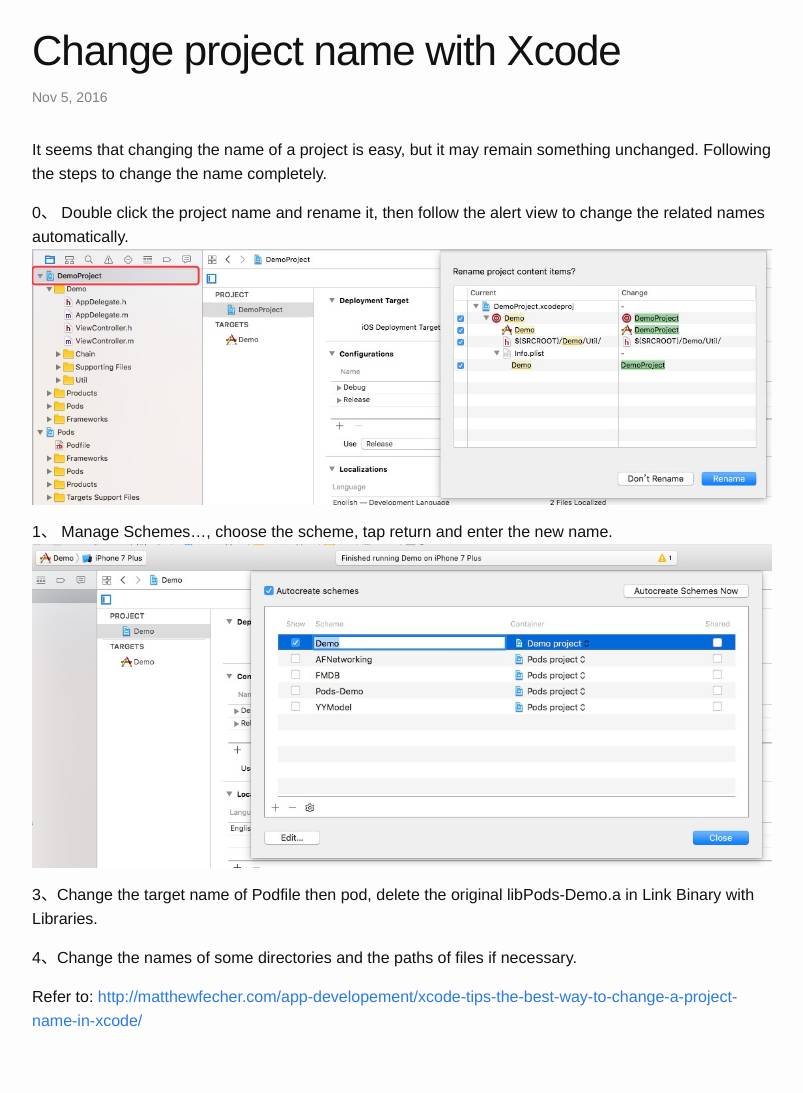
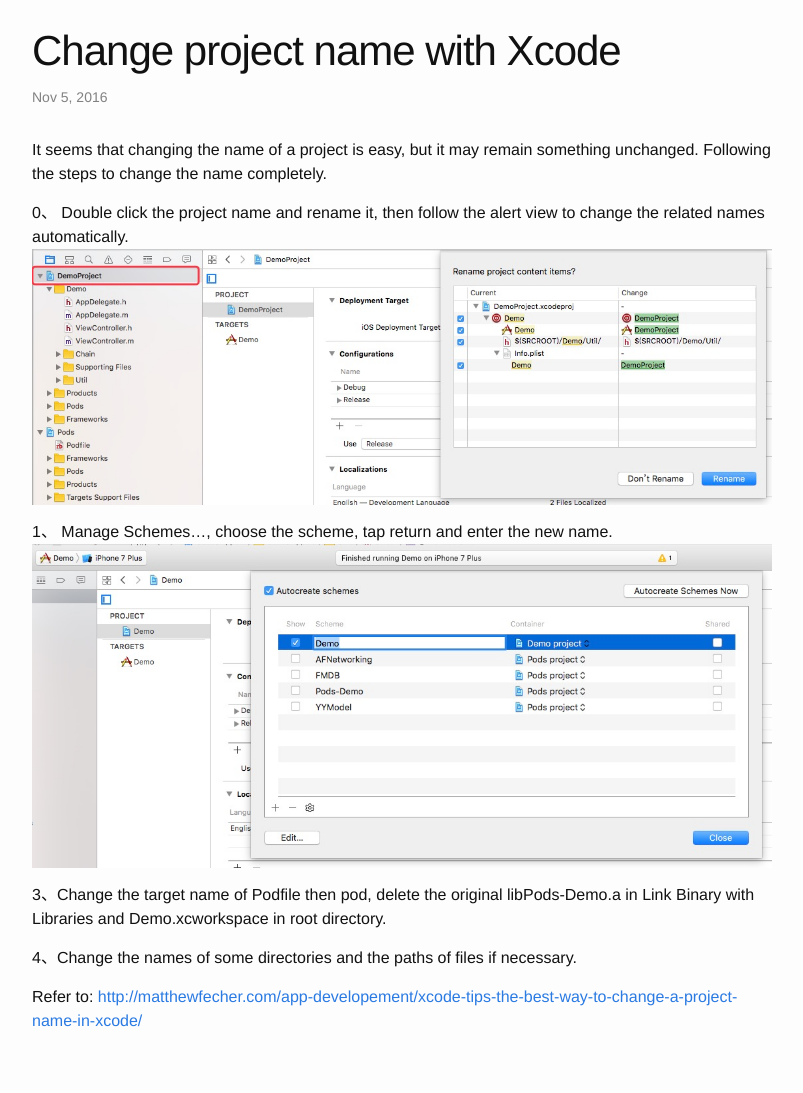
Before and after one commit to GeekRRK/GeekRRK.github.io, a Jekyll site: the page built from _posts/2016-11-05-Change project name with Xcode.md, in a window 1280 px wide. Shown: the whole page, without its empty margins (238-1041 px from the left). Built offline with Jekyll 4.4.1, drawn with Linux system fonts in a browser that asks for light colours.

Commit message:
Update Change project name with Xcode

```diff
--- a/_posts/2016-11-05-Change project name with Xcode.md
+++ b/_posts/2016-11-05-Change project name with Xcode.md
@@ -11,7 +11,7 @@
 1、 Manage Schemes..., choose the scheme, tap return and enter the new name.
 ![Change the scheme name]({{site.baseurl}}/assets/change_project_name/change_scheme_name.png)
 
-3、Change the target name of Podfile then pod, delete the original libPods-Demo.a in Link Binary with Libraries.
+3、Change the target name of Podfile then pod, delete the original libPods-Demo.a in Link Binary with Libraries and Demo.xcworkspace in root directory.
 
 4、Change the names of some directories and the paths of files if necessary.
 
```
